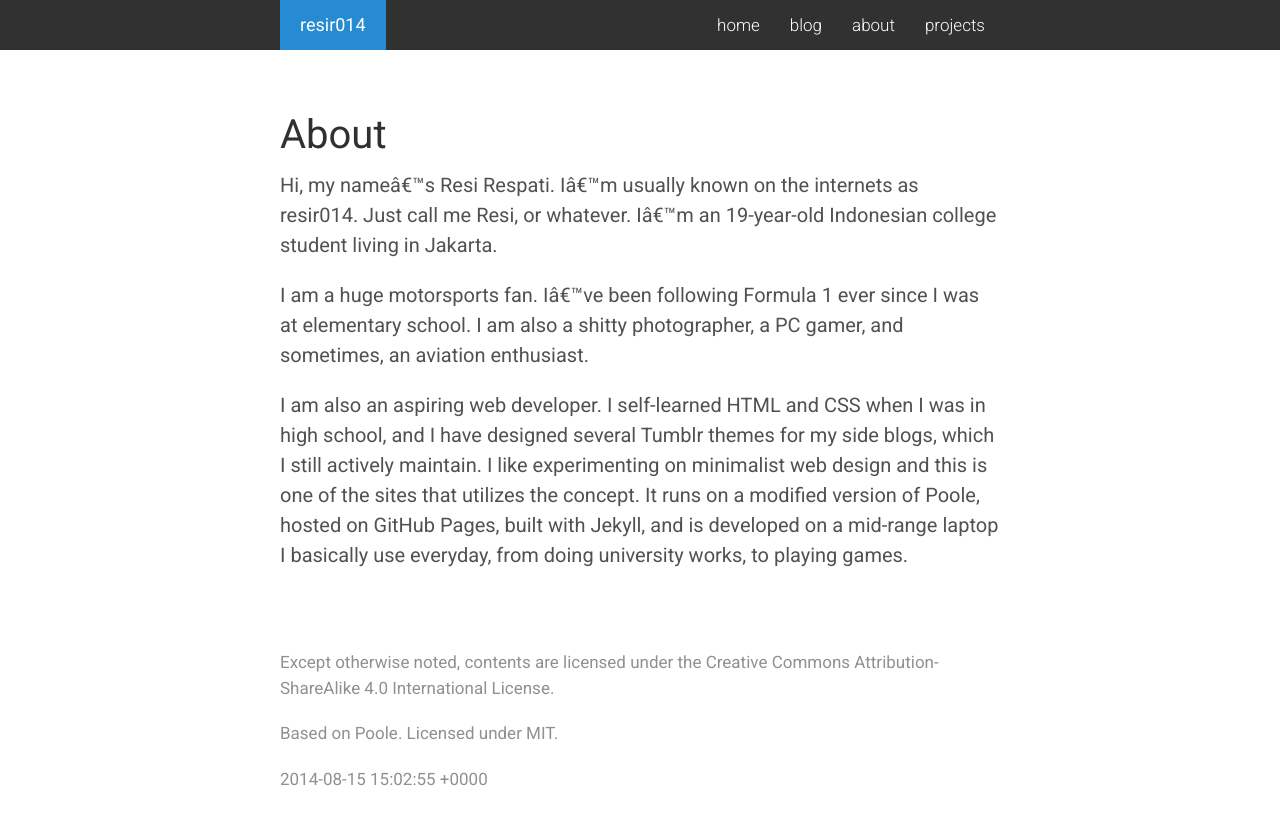
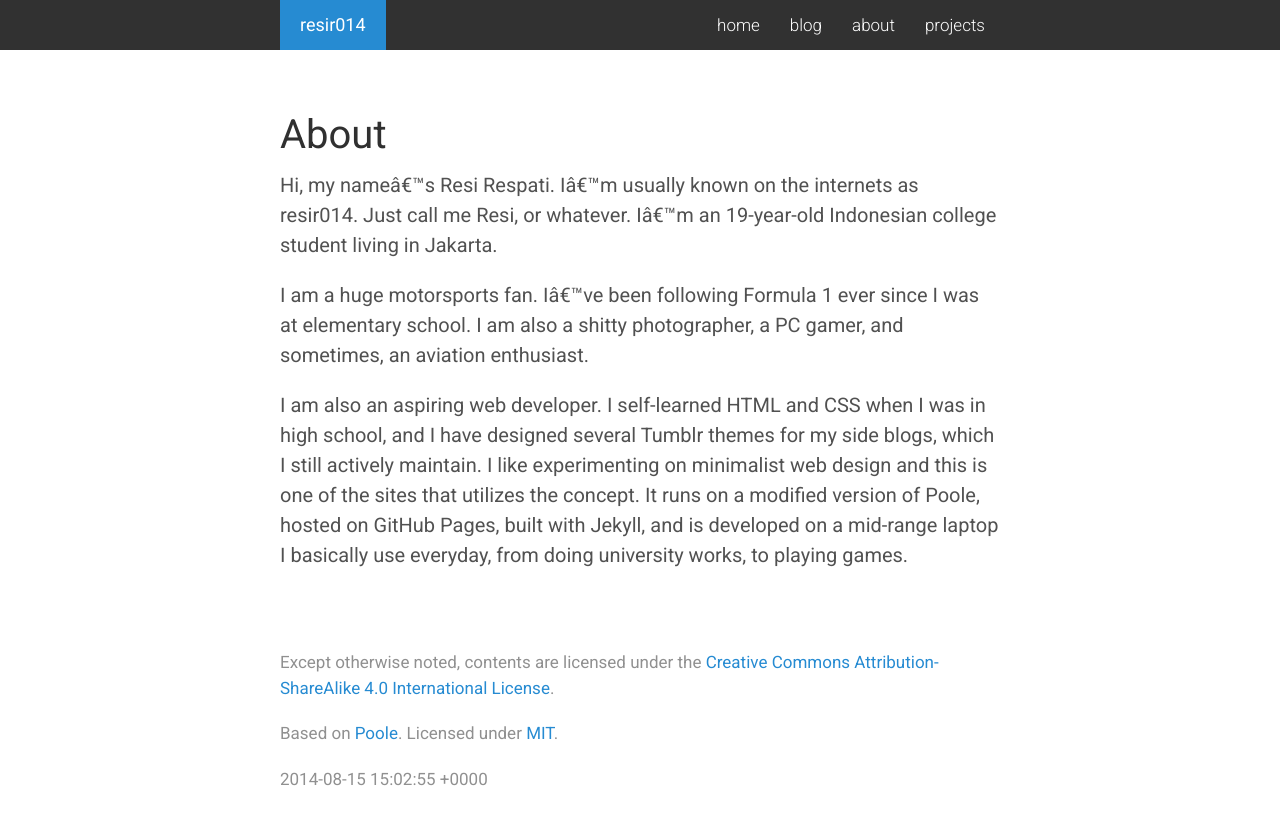
Before and after one commit to resir014/resir014.github.io, a Jekyll site: the page built from about.md, in a window 1280 px wide. Shown: the top 825 px of the page. Built offline with Jekyll 4.4.1, drawn with Linux system fonts in a browser that asks for light colours; nearby versions of some CDN libraries; Markdown is read by kramdown in place of the engine named in the settings; comment, search, counter and statistics services are not loaded; some of the changed lines change nothing that is shown.

Commit message:
Added links to footer.

```diff
--- a/_layouts/default.html
+++ b/_layouts/default.html
@@ -34,10 +34,10 @@
 
       <div class="footer">
         <p>
-          Except otherwise noted, contents are licensed under the Creative Commons Attribution-ShareAlike 4.0 International License.
+          Except otherwise noted, contents are licensed under the <a rel="license" href="http://creativecommons.org/licenses/by-sa/4.0/">Creative Commons Attribution-ShareAlike 4.0 International License</a>.
         </p>
         <p>
-          Based on Poole. Licensed under MIT.
+          Based on <a href="http://getpoole.com/" target="_blank">Poole</a>. Licensed under <a href="https://github.com/resir014/resir014.github.io/blob/master/LICENSE" target="_blank">MIT</a>.
         </p>
         <p class="footer-timestamp">{{ site.time }}</p>
       </div>
```
